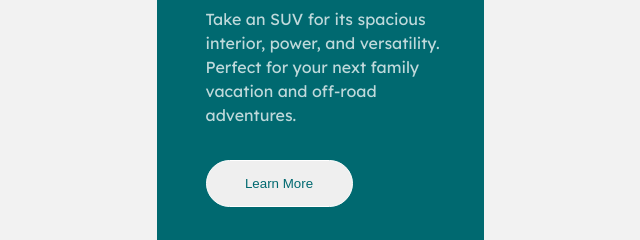
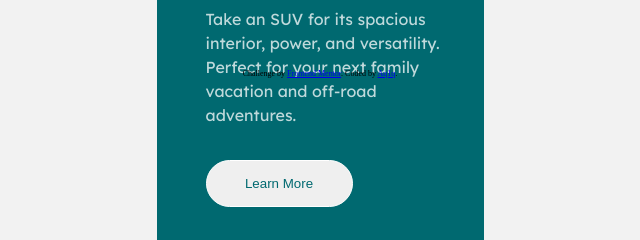
Before and after one commit to Aq1q/3-column-preview, a plain HTML site: page index.html in a window 1280 px wide. Shown: the part 717-957 px from the top of the page, 320-960 px from the left. Drawn offline with Linux system fonts and the light colour scheme.

Commit message:
Add attribution Add attribution Create style for attribution

```diff
--- a/index.html
+++ b/index.html
@@ -42,9 +42,9 @@
       <button class="btn">Learn More</button>
     </div>
   </div>
-  <!-- <div class="attribution" role="contentinfo">
+  <div class="attribution" role="contentinfo">
     Challenge by <a href="https://www.frontendmentor.io?ref=challenge" target="_blank">Frontend Mentor</a>.
     Coded by <a href="https://www.frontendmentor.io/profile/Aq1q">Aq1q</a>.
-  </div> -->
+  </div>
 </body>
 </html>
--- a/style.scss
+++ b/style.scss
@@ -99,6 +99,12 @@ body {
     }
 }
 
+.attribution {
+    position: absolute;
+    bottom: 5px;
+    font-size: 0.5em;
+}
+
 @media screen and (min-width: 375px) {
     body{
         height: 1502px;
```
Also changed, not shown: style.css, 1 other file.
